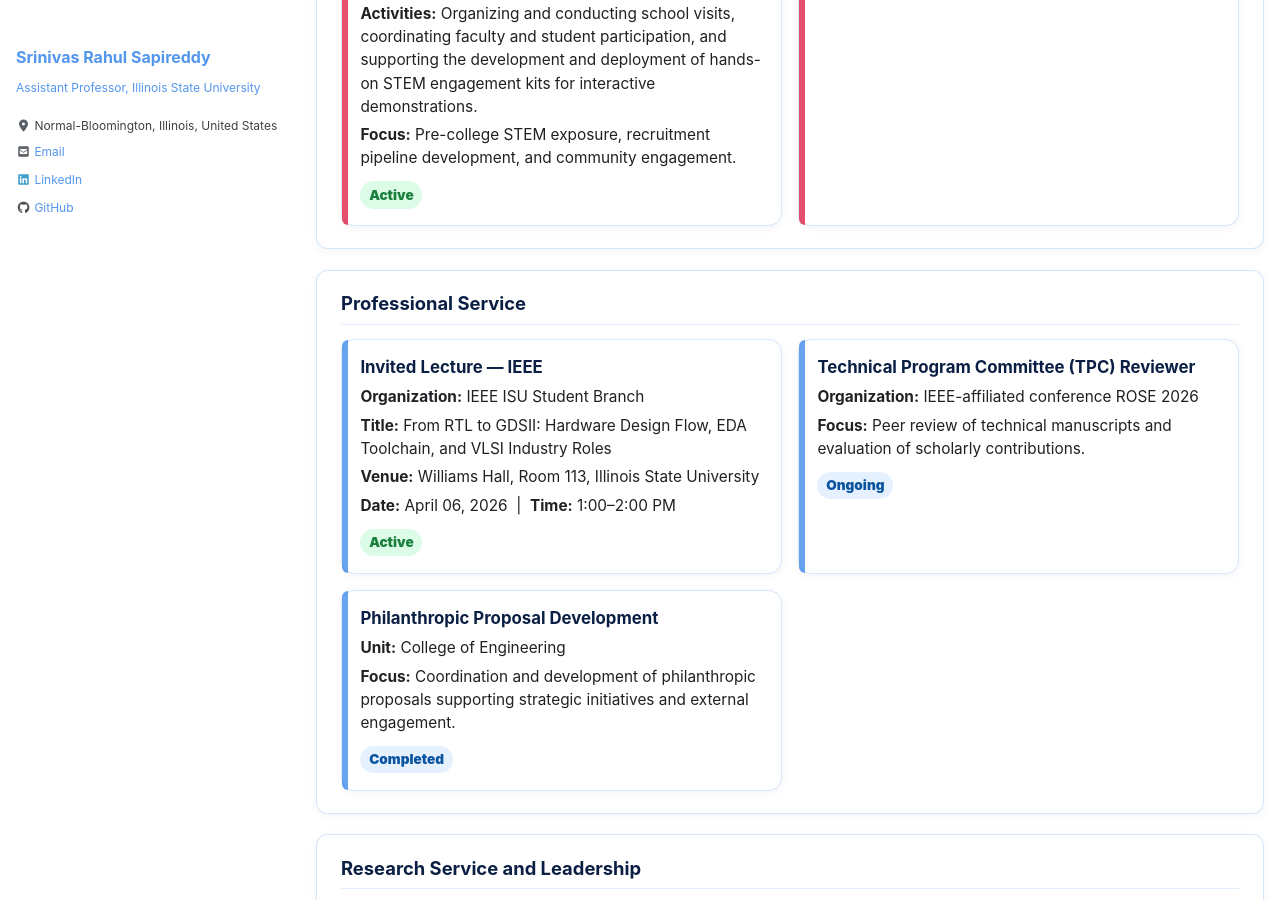
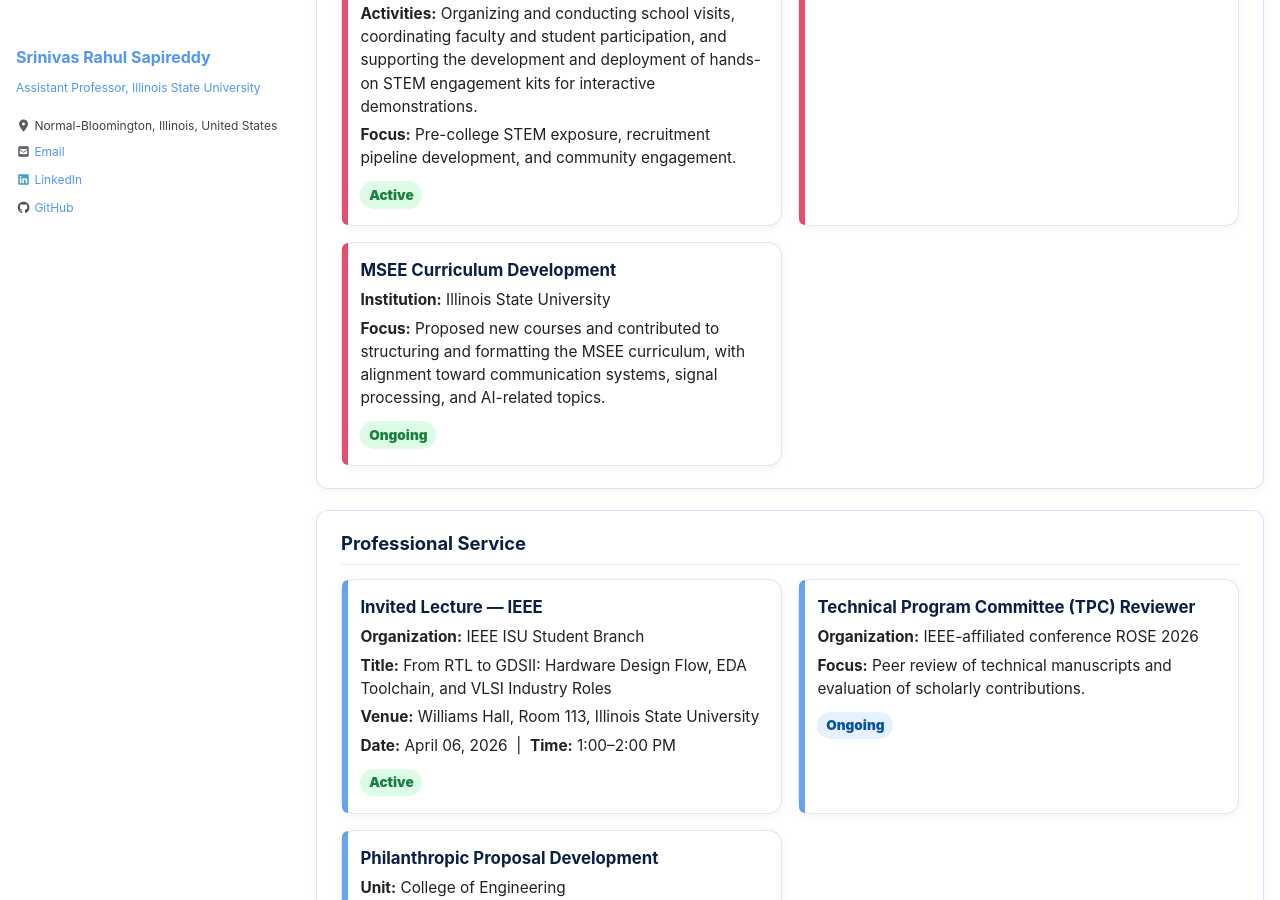
Before and after one commit to srsapireddy/srsapireddy.github.io, a Jekyll site: the page built from _pages/service.md, in a window 1280 px wide and 900 px high, scrolled down 994 px. Built offline with Jekyll 4.4.1, drawn with Linux system fonts in a browser that asks for light colours; cached includes are drawn as plain includes; nearby versions of some CDN libraries.

Commit message:
Update service.md

```diff
--- a/_pages/service.md
+++ b/_pages/service.md
@@ -252,6 +252,13 @@ author_profile: true
       <span class="pill active">Completed</span>
     </div>
 
+    <div class="service-card isu">
+      <h4>MSEE Curriculum Development</h4>
+      <p class="meta"><strong>Institution:</strong> Illinois State University</p>
+      <p><strong>Focus:</strong> Proposed new courses and contributed to structuring and formatting the MSEE curriculum, with alignment toward communication systems, signal processing, and AI-related topics.</p>
+      <span class="pill active">Ongoing</span>
+    </div>
+
   </div>
 </div>
 
```
